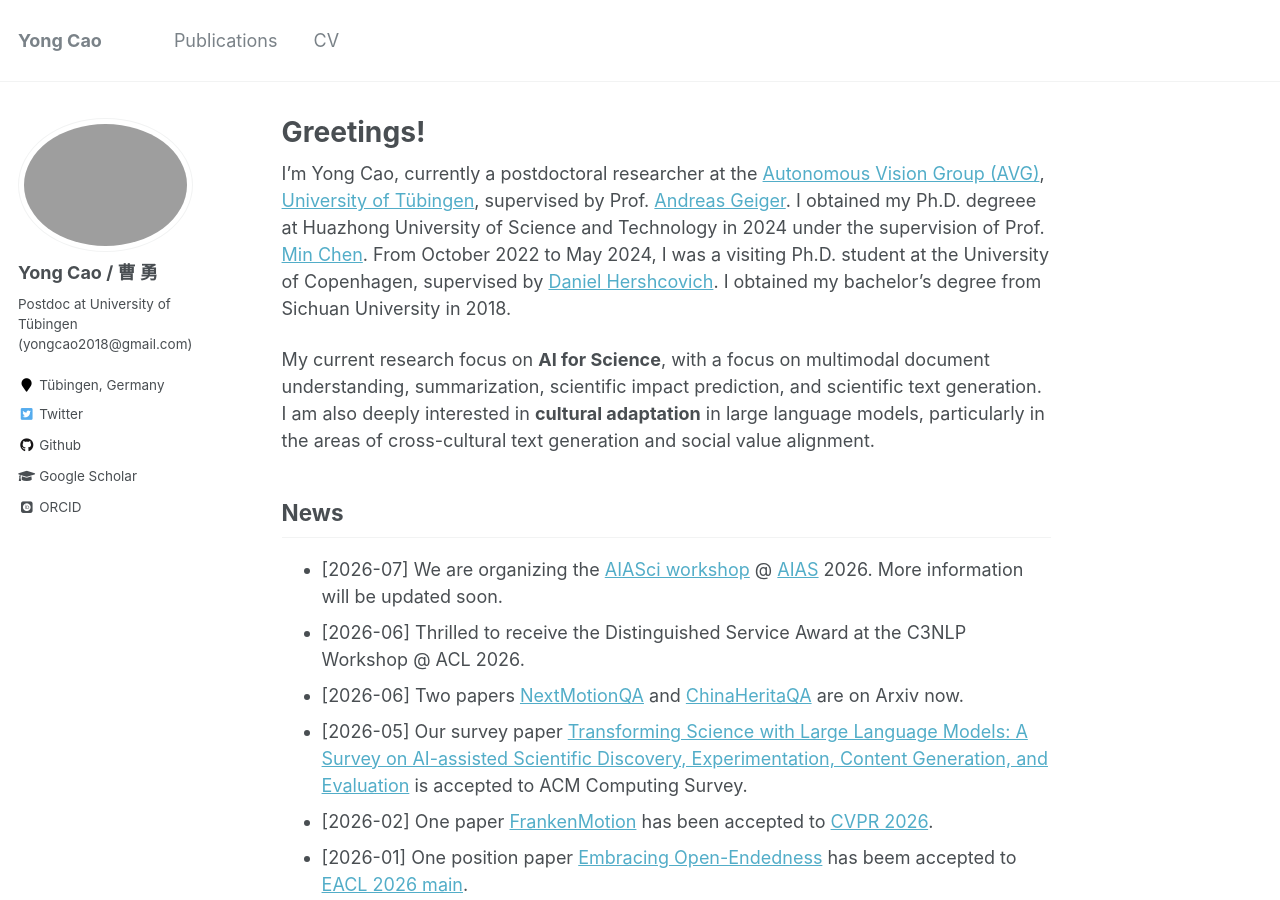
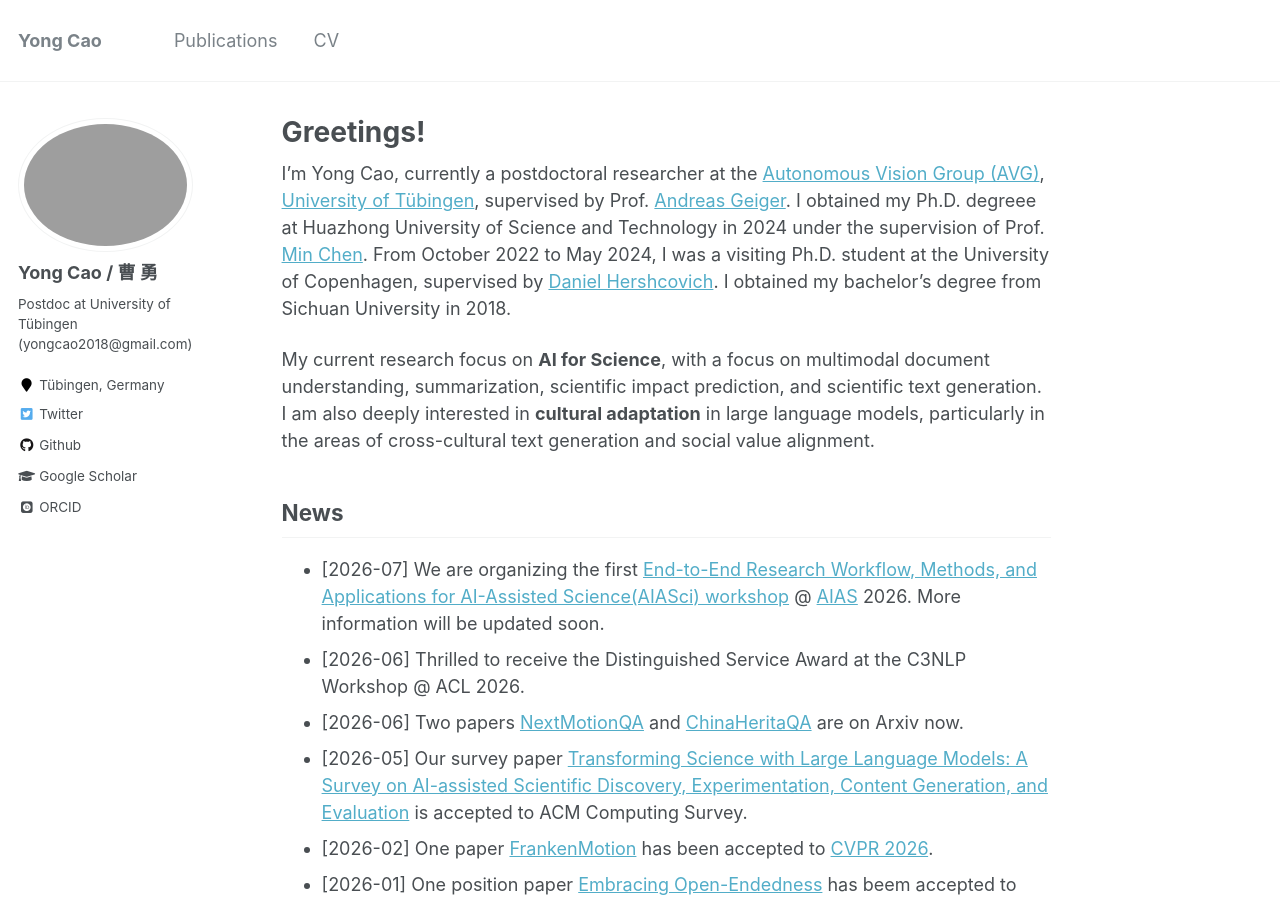
Before and after one commit to yongcaoplus/yongcaoplus.github.io, a Jekyll site: the page built from _pages/about.md, in a window 1280 px wide and 900 px high. Built offline with Jekyll 4.4.1, drawn with Linux system fonts in a browser that asks for light colours; some web fonts are replaced.

Commit message:
update AIASci

```diff
--- a/_pages/about.md
+++ b/_pages/about.md
@@ -18,7 +18,7 @@ Feel free to reach out for any collaboration and discussion on related projects.
 
 News
 ------
-* [2026-07] We are organizing the [AIASci workshop](https://aiasciworkshop.github.io/) @ [AIAS](https://www.aiasplus.org/) 2026. More information will be updated soon.
+* [2026-07] We are organizing the first [End-to-End Research Workflow, Methods, and Applications for AI-Assisted Science(AIASci) workshop](https://aiasciworkshop.github.io/) @ [AIAS](https://www.aiasplus.org/) 2026. More information will be updated soon.
 * [2026-06] Thrilled to receive the Distinguished Service Award at the C3NLP Workshop @ ACL 2026.
 * [2026-06] Two papers [NextMotionQA](https://arxiv.org/pdf/2606.04773) and [ChinaHeritaQA](https://arxiv.org/abs/2606.08959) are on Arxiv now.
 * [2026-05] Our survey paper [Transforming Science with Large Language Models: A Survey on AI-assisted Scientific Discovery, Experimentation, Content Generation, and Evaluation](https://arxiv.org/pdf/2502.05151?) is accepted to ACM Computing Survey.
```
